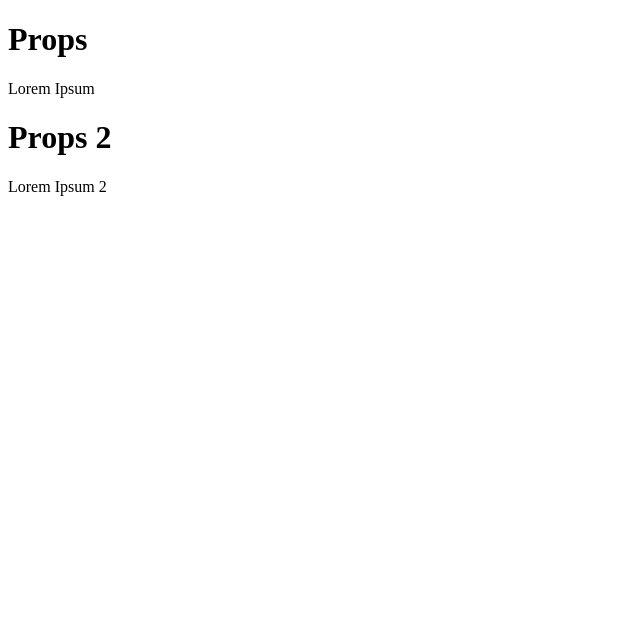
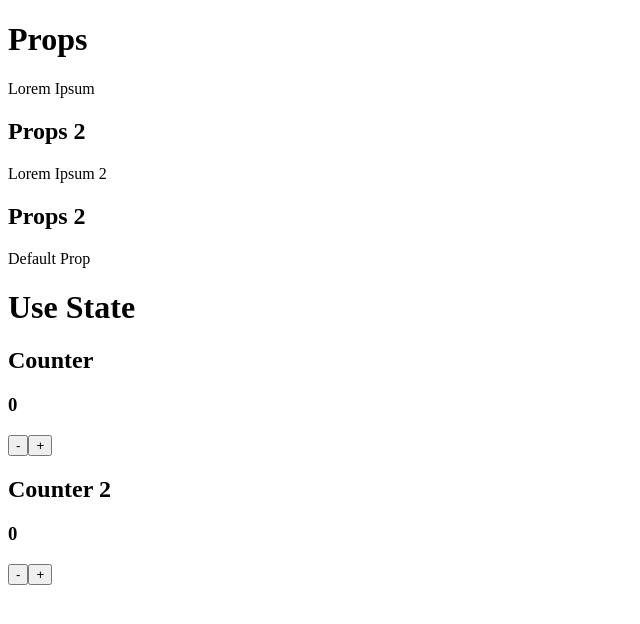
Before and after one commit to gokhangunduz/react-learning, a React (Create React App) app: page / in a window 1280 px wide. Shown: the top 624 px of the page, without its empty margins (0-640 px from the left). Built offline with nearby package versions, Linux system fonts and the light colour scheme.

Commit message:
dev for usestate subject

```diff
--- a/src/App.js
+++ b/src/App.js
@@ -1,12 +1,15 @@
 import Props from "./components/Props";
 import Props2 from "./components/Props2";
+import UseState from "./components/UseState";
 function App() {
   return (
     <>
-    <Props p="Lorem Ipsum" />
-    <Props2 p="Lorem Ipsum 2" />
+      <Props p="Lorem Ipsum" />
+      <Props2 p="Lorem Ipsum 2" />
+      <Props2 />
+      <UseState />
     </>
   );
 }
 
-export default App;
+export default App
--- a/src/components/Props2.js
+++ b/src/components/Props2.js
@@ -2,7 +2,7 @@ import PropTypes from 'prop-types'
 function Props({p}) {
     return(
         <>
-        <h1>Props 2</h1>
+        <h2>Props 2</h2>
         <p>{p}</p>
         </>
     )
@@ -11,5 +11,8 @@ function Props({p}) {
 Props.propTypes = {
     p: PropTypes.string.isRequired
 }
+Props.defaultProps = {
+    p: "Default Prop"
+}
 
 export default Props
--- /dev/null
+++ b/src/components/UseState.js
@@ -0,0 +1,30 @@
+import {useState} from "react";
+function UseState() {
+    const [counter, setCounter] = useState(0)
+    const [counter2, setCounter2] = useState(0)
+
+    const minus = () => {
+        setCounter2(counter2 - 1)
+     }
+
+    const plus = () => {
+       setCounter2(counter2 + 1)
+    }
+
+    return(
+        <>
+            <h1>Use State</h1>
+            <h2>Counter</h2>
+            <h3>{counter}</h3>
+            <button onClick={() => setCounter(counter - 1)}>-</button>
+            <button onClick={() => setCounter(counter + 1)}>+</button>
+
+            <h2>Counter 2</h2>
+            <h3>{counter2}</h3>
+            <button onClick={minus}>-</button>
+            <button onClick={plus}>+</button>
+        </>
+    )
+    }
+
+export default UseState
```
